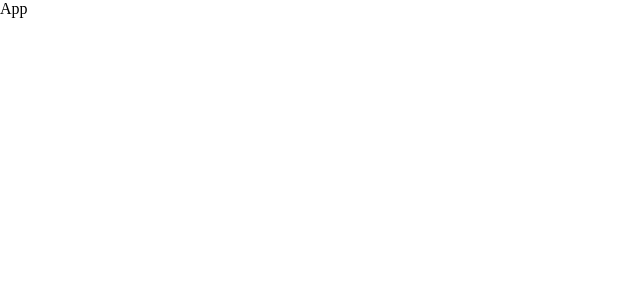
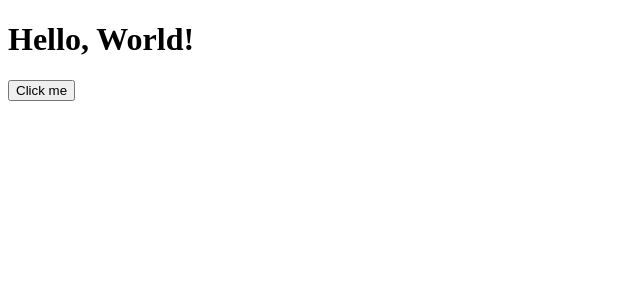
Before and after one commit to mdmehrab/react-all-in-one, a React (Vite) app: page / in a window 1280 px wide. Shown: the top 300 px of the page, without its empty margins (0-640 px from the left). Built offline with nearby package versions, Linux system fonts and the light colour scheme.

Commit message:
try to learn context api

```diff
--- a/src/App.jsx
+++ b/src/App.jsx
@@ -1,9 +1,12 @@
 
+import HelloWorld from './components/HelloWorld';
 
 const App = () => {
   return (
-    <div>App</div>
-  )
-}
+    <>
+      <HelloWorld />
+    </>
+  );
+};
 
-export default App
+export default App;
--- /dev/null
+++ b/src/components/HelloWorld.jsx
@@ -0,0 +1,17 @@
+// src/components/HelloWorld.js
+
+import React, { useContext } from "react";
+import { HelloContext } from "../context/HelloContext";
+
+const HelloWorld = () => {
+  const { message, updateMessage } = useContext(HelloContext);
+
+  return (
+    <div>
+      <h1>{message}</h1>
+      <button onClick={updateMessage}>Click me</button>
+    </div>
+  );
+};
+
+export default HelloWorld;
--- /dev/null
+++ b/src/context/HelloContext.jsx
@@ -0,0 +1,24 @@
+// src/context/HelloContext.js
+
+import React, { createContext, useState } from "react";
+
+// Create a Context
+const HelloContext = createContext();
+
+// Create a Context Provider Component
+const HelloProvider = ({ children }) => {
+  const [message, setMessage] = useState("Hello, World!");
+
+  // Function to change the message
+  const updateMessage = () => {
+    setMessage("You clicked the button!");
+  };
+
+  return (
+    <HelloContext.Provider value={{ message, updateMessage }}>
+      {children}
+    </HelloContext.Provider>
+  );
+};
+
+export { HelloProvider, HelloContext };
--- a/src/main.jsx
+++ b/src/main.jsx
@@ -1,10 +1,13 @@
-import { StrictMode } from 'react'
-import { createRoot } from 'react-dom/client'
-import App from './App.jsx'
-import './index.css'
+import React from "react";
+import ReactDOM from "react-dom";
+import App from "./App";
+import { HelloProvider } from "./context/HelloContext";
 
-createRoot(document.getElementById('root')).render(
-  <StrictMode>
-    <App />
-  </StrictMode>,
-)
+ReactDOM.render(
+  <React.StrictMode>
+    <HelloProvider>
+      <App />
+    </HelloProvider>
+  </React.StrictMode>,
+  document.getElementById("root")
+);
```
